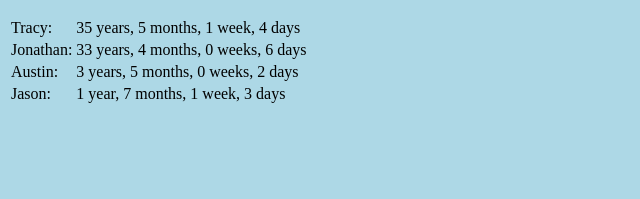
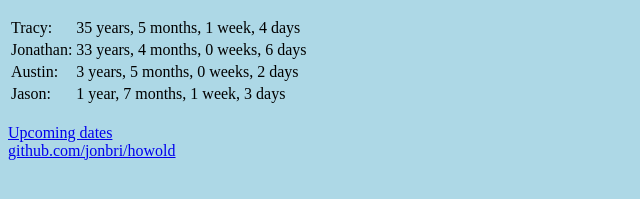
Before and after one commit to jonbri/howold, a plain HTML site: page index.html in a window 1280 px wide. Shown: the part 105-304 px from the top of the page, without its empty margins (0-640 px from the left). Drawn offline with Linux system fonts and the light colour scheme.

Commit message:
upcoming dates

```diff
--- a/index.html
+++ b/index.html
@@ -11,6 +11,13 @@
 <h1>howold?</h1>
 
 <div id="root"></div>
+
+<br />
+<a href="https://github.com/jonbri/me/blob/master/upcoming.md">Upcoming dates</a>
+<br />
+<a href="https://github.com/jonbri/howold">github.com/jonbri/howold</a>
+
+
 <script src="./thirdparty/react.min.js"></script>
 <script src="./thirdparty/react-dom.min.js"></script>
 <script src="./thirdparty/moment.min.js"></script>
```
